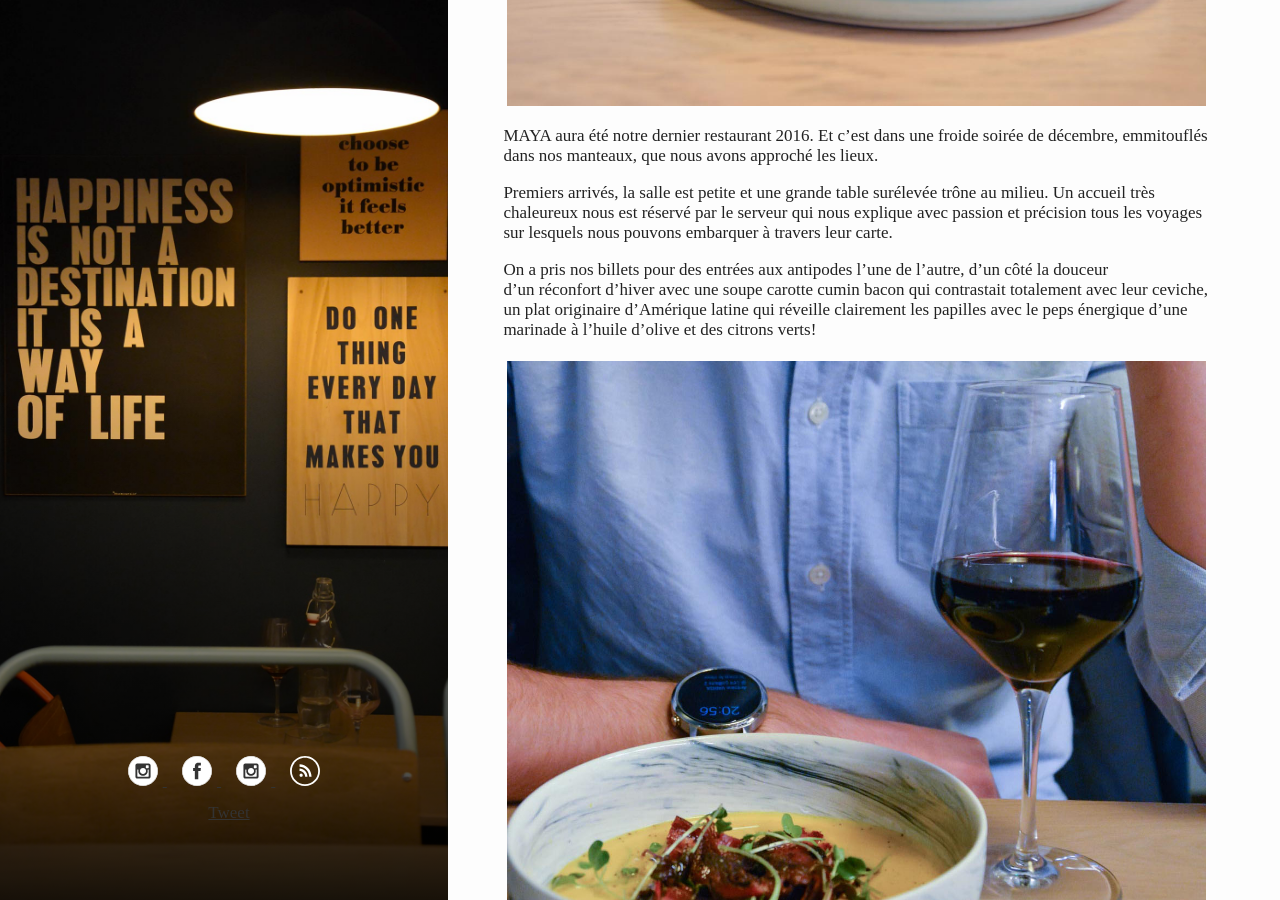
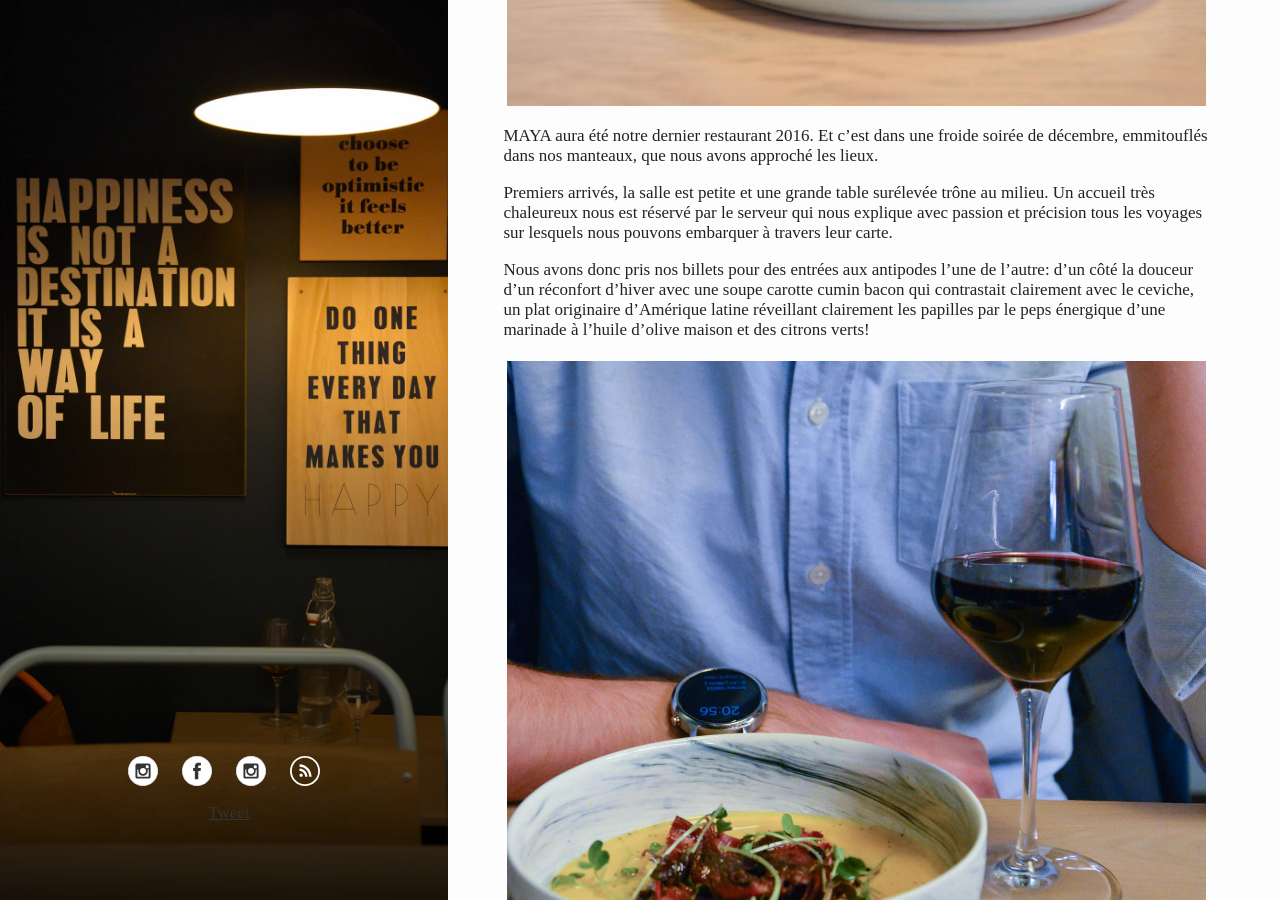
Before and after one commit to FlorentD/cairatuverras.github.io, a Jekyll site: the page built from _posts/2017-02-08-le-maya.md, in a window 1280 px wide and 900 px high, scrolled down 1950 px. Built offline with Jekyll 4.4.1, drawn with Linux system fonts in a browser that asks for light colours; comment, search, counter and statistics services are not loaded; some of the changed text lies outside the part shown.

Commit message:
Update 2017-02-08-le-maya.md

```diff
--- a/_posts/2017-02-08-le-maya.md
+++ b/_posts/2017-02-08-le-maya.md
@@ -27,15 +27,17 @@
 Premiers arrivés, la salle est petite et une grande table surélevée trône au milieu.
 Un accueil très chaleureux nous est réservé par le serveur qui nous explique avec passion et précision tous les voyages sur lesquels nous pouvons embarquer à travers leur carte.
 
-On a pris nos billets pour des entrées aux antipodes l'une de l'autre, d'un côté la douceur d'un réconfort d’hiver avec une soupe carotte cumin bacon qui contrastait totalement avec leur ceviche, un plat originaire d’Amérique
-latine qui réveille clairement les papilles avec le peps énergique d’une marinade à l’huile d’olive et des citrons verts!
+Nous avons donc pris nos billets pour des entrées aux antipodes l'une de l'autre: d'un côté la douceur d'un réconfort d’hiver avec une soupe carotte cumin bacon qui contrastait clairement avec le ceviche, un plat originaire d’Amérique
+latine réveillant clairement les papilles par le peps énergique d’une marinade à l’huile d’olive maison et des citrons verts!
 
 [![railroad]({{ site.images }}/maya/entree2.jpg)]({{ site.images }}/maya/entree2.jpg)
-[![railroad]({{ site.images }}/maya/viande.jpg)]({{ site.images }}/maya/viande.jpg)
+
+[![railroad]({{ site.images }}/maya/entree.jpg)]({{ site.images }}/maya/entree.jpg)
 
 La virée s'est poursuivie en terres ibériques avec un pluma, polenta, pomelos et de l'autre côté de la table la pêche du jour.
 
-[![railroad]({{ site.images }}/maya/entree.jpg)]({{ site.images }}/maya/entree.jpg)
+[![railroad]({{ site.images }}/maya/viande.jpg)]({{ site.images }}/maya/viande.jpg)
+
 [![railroad]({{ site.images }}/maya/poisson.jpg)]({{ site.images }}/maya/poisson.jpg)
 
 Toutes ces escapades étaient servies dans une jolie vaisselle très minérale signée Cosy and trendy, en quantités tout à fait adaptées pour laisser encore un peu de place à un fromage ou un dessert.
```
Also changed, not shown: other parts of _posts/2017-02-08-le-maya.md (+1 -1 lines).
